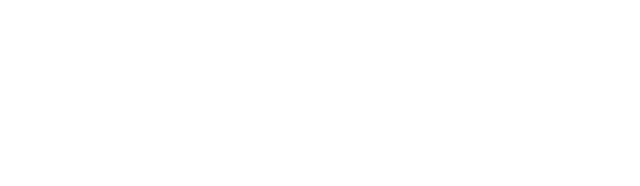
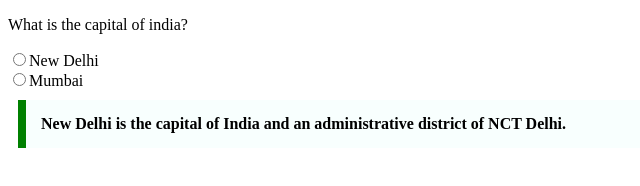
Before and after one commit to acciojob/trivia-Dnyanesh9881, a website: page main.html in a window 1280 px wide. Shown: the whole page, without its empty margins (0-640 px from the left). Drawn offline with Linux system fonts and the light colour scheme.

Commit message:
created a submission

```diff
--- a/main.html
+++ b/main.html
@@ -8,6 +8,13 @@
 
 <body>
 	<!-- the entire body must be written by student -->
+	<div>
+		<p>What is the capital of india?</p>
+		<input type="radio" name="capital">New Delhi
+		<br>
+		<input type="radio" name="capital">Mumbai
+		<blockquote id="ans">New Delhi is the capital of India and an administrative district of NCT Delhi.</blockquote>
+	</div>
     <script type="text/javascript" src="./script.js">
 </script>
 
--- a/styles.css
+++ b/styles.css
@@ -1,2 +1,9 @@
-
+#ans{
+	width:600px;
+	margin:10px;
+	padding:15px;
+	border-left:8px solid green;
+	background-color:#f8fffe;
+	font-weight:bold;
+}
 /* Your CSS Code here. */
```
